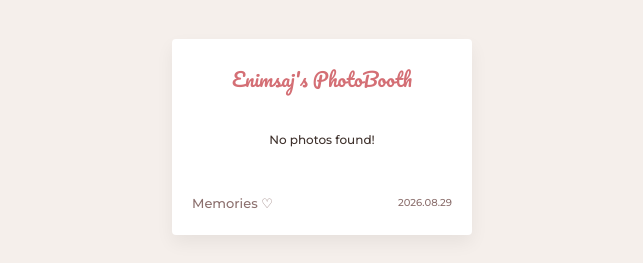
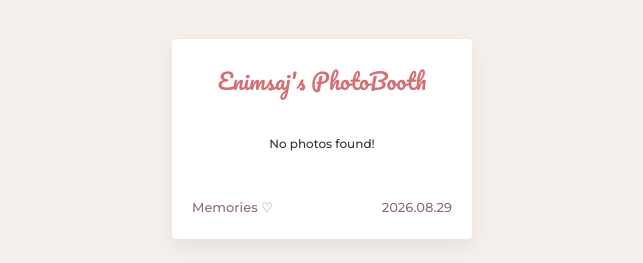
Before and after one commit to Calamity124/Jasmine-Photobooth, a website: page result.html in a window 1280 px wide. Shown: the part 124-387 px from the top of the page, without its empty margins (318-961 px from the left). Drawn offline with nearby package versions, Linux system fonts and the light colour scheme.

Commit message:
final photobooth

```diff
--- a/styles/result.css
+++ b/styles/result.css
@@ -76,7 +76,7 @@ body {
 
 .strip-header {
     font-family: "Pacifico", cursive;
-    font-size: 19px;
+    font-size: 22px;
     font-weight: 400;
     color: #D46F75;
     text-align: center;
@@ -120,10 +120,11 @@ body {
     font-size: 10px;
     color: #8C706E;
 }
-#strip-caption-preview {
+#strip-caption-preview, #strip-date-preview {
     font-size: 13px;
     font-weight: 500;
 }
+
 
 .action-buttons {
     display: flex;
```
